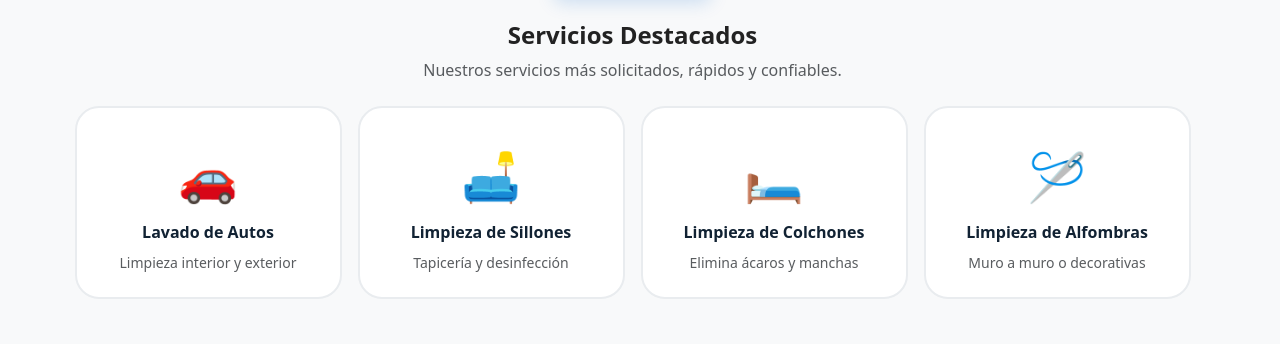
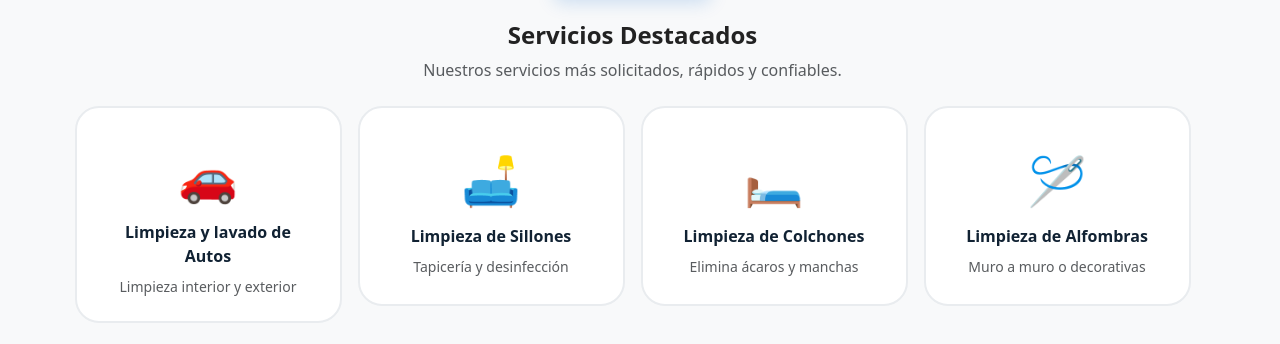
Before and after one commit to johan-proyectos/dtp-limpieza-web, a plain HTML site: page index.html in a window 1280 px wide. Shown: the part 771-1115 px from the top of the page. Drawn offline with nearby package versions, Linux system fonts and the light colour scheme.

Commit message:
cambios finales

```diff
--- a/assets/css/style.css
+++ b/assets/css/style.css
@@ -44,6 +44,11 @@ body {
     border-radius: 12px;
     background: #fff;
     transition: transform 0.22s ease, box-shadow 0.22s ease;
+    display: flex;
+    flex-direction: column;
+    justify-content: center;
+    align-items: center;
+    min-height: 200px;
 }
 .service-card:hover {
     transform: translateY(-6px);
--- a/index.html
+++ b/index.html
@@ -186,7 +186,7 @@
                 <div class="col-6 col-md-3">
                     <div class="service-card p-4 text-center">
                         <div class="service-icon mb-2">🚗</div>
-                        <div class="service-title">Lavado de Autos</div>
+                        <div class="service-title">Limpieza y lavado de Autos</div>
                         <div class="service-desc small text-muted">Limpieza interior y exterior</div>
                     </div>
                 </div>
@@ -790,7 +790,7 @@
                 <div class="col-md-3 mb-4">
                     <h5 class="fw-bold mb-3">Servicios</h5>
                     <ul class="list-unstyled small">
-                        <li class="mb-2"><a href="#reserva" class="text-decoration-none text-muted">Lavado de Autos</a>
+                        <li class="mb-2"><a href="#reserva" class="text-decoration-none text-muted">Limpieza y lavado de Autos</a>
                         </li>
                         <li class="mb-2"><a href="#" class="text-decoration-none text-muted">Limpieza de Sillones</a>
                         </li>
```
